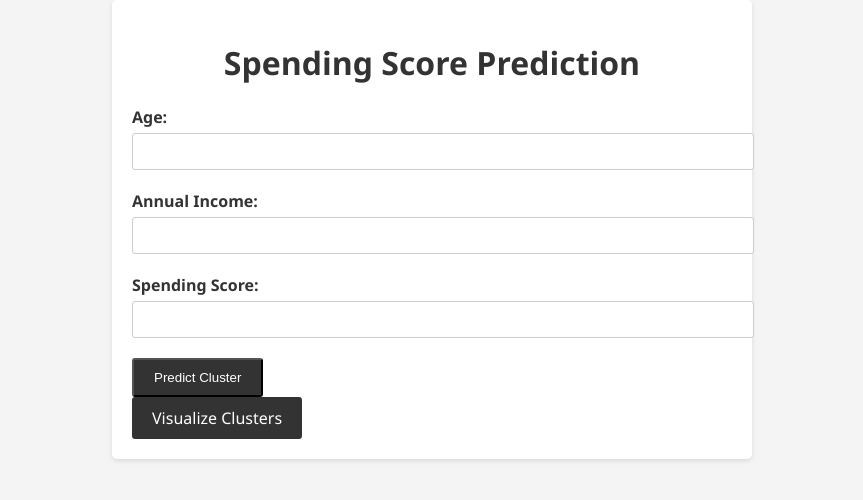
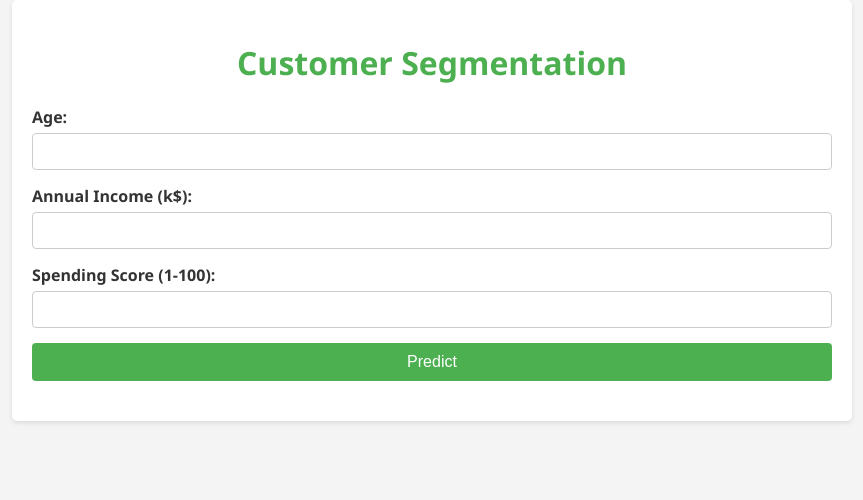
Before and after one commit to Thorne-Musau/Consumer-Segmentation-Analysis, a Flask app: page / in a window 1280 px wide. Shown: the top 500 px of the page, without its empty margins (208-1071 px from the left). Run offline with Flask 3, Linux system fonts and the light colour scheme; parts of the project's set-up code (start-up, migrations or seed data) failed here and were passed over; some libraries are stand-ins or nearby versions.

Commit message:
New changes

```diff
--- a/webapp/app.py
+++ b/webapp/app.py
@@ -7,7 +7,7 @@ import plotly.express as px
 import plotly.graph_objects as go
 
 
-app = Flask(__name__)
+app = Flask(__name__, static_folder='static')
 
 df = pd.read_csv('../Mall_Customers.csv')
 df1 =pd.read_csv('../Labelled.csv')
@@ -36,8 +36,28 @@ def predict():
         # Make predictions for the new customer
         predicted_cluster = model.predict(new_customer_features)
 
-        # Render the result on the web page
-        return render_template('result.html', cluster=predicted_cluster[0])
+        # Get the recommendations based on the predicted cluster
+        recommendations = get_recommendations(predicted_cluster)
+
+        # Create a 3D scatter plot to visualize the clusters
+        fig = px.scatter_3d(df1, x='Annual Income (k$)', y='Spending Score (1-100)', z='Age',
+                            title='Customer Segmentation',
+                            labels={'clusters': 'Cluster Membership', 'Age': 'Age'})
+
+        # Add hover text with additional information
+        fig.update_traces(hovertemplate='<br>Annual Income: %{x}k$<br>Spending Score: %{y}<br>Age: %{z}<br>Cluster: %{marker.color}')
+
+        # Update layout for better visualization
+        fig.update_layout(scene=dict(
+                            xaxis_title='Annual Income (k$)',
+                            yaxis_title='Spending Score (1-100)',
+                            zaxis_title='Age'),
+                          margin=dict(l=0, r=0, b=0, t=50))
+
+        # Convert the figure to JSON
+        plot_json = fig.to_json()
+
+        return jsonify(cluster=int(predicted_cluster[0]), recommendations=recommendations, plot=plot_json)
 
 @app.route('/visualize')
 def visualize():
--- a/webapp/static/style.css
+++ b/webapp/static/style.css
@@ -7,7 +7,7 @@ body {
 }
 
 .container {
-    max-width: 600px;
+    max-width: 800px;
     margin: 0 auto;
     padding: 20px;
     background-color: #fff;
@@ -17,54 +17,59 @@ body {
 
 h1 {
     text-align: center;
-    color: #333;
+    color: #4CAF50;
 }
 
 .form-group {
-    margin-bottom: 20px;
+    margin-bottom: 15px;
 }
 
-label {
+.form-group label {
     display: block;
+    margin-bottom: 5px;
     font-weight: bold;
-    margin-bottom: 5px;
 }
 
-input[type="number"] {
+.form-group input {
     width: 100%;
     padding: 10px;
+    box-sizing: border-box;
     border: 1px solid #ccc;
-    border-radius: 3px;
+    border-radius: 4px;
 }
 
-.btn {
-    display: inline-block;
-    padding: 10px 20px;
-    background-color: #333;
-    color: #fff;
-    text-decoration: none;
-    border-radius: 3px;
-    transition: background-color 0.3s ease;
+button {
+    width: 100%;
+    padding: 10px;
+    background-color: #4CAF50;
+    color: white;
+    border: none;
+    border-radius: 4px;
+    cursor: pointer;
+    font-size: 16px;
 }
 
-.btn:hover {
-    background-color: #555;
+button:hover {
+    background-color: #45a049;
 }
 
-.result {
+.result, .visualization {
     margin-top: 20px;
-    padding: 10px;
-    background-color: #d4edda;
-    border: 1px solid #c3e6cb;
-    border-radius: 3px;
-    color: #155724;
 }
 
-.error {
-    margin-top: 20px;
+.result h2 {
+    color: #4CAF50;
+}
+
+.result ul {
+    list-style-type: none;
+    padding: 0;
+}
+
+.result ul li {
+    background: #f9f9f9;
+    margin: 5px 0;
     padding: 10px;
-    background-color: #f8d7da;
-    border: 1px solid #f5c6cb;
-    border-radius: 3px;
-    color: #721c24;
+    border-radius: 4px;
+    border: 1px solid #ddd;
 }
--- a/webapp/templates/index.html
+++ b/webapp/templates/index.html
@@ -2,40 +2,46 @@
 <html lang="en">
 <head>
     <meta charset="UTF-8">
-    <meta http-equiv="X-UA-Compatible" content="IE=edge">
     <meta name="viewport" content="width=device-width, initial-scale=1.0">
-    <link rel="stylesheet" href="../static/style.css">
-    <title>Cluster Prediction</title>
+    <title>Customer Segmentation</title>
+    <link rel="stylesheet" href="..\static\style.css">
 </head>
 <body>
     <div class="container">
-        <h1>Spending Score Prediction</h1>
-        <form method="post" action="/predict">
+        <h1>Customer Segmentation</h1>
+        <form id="prediction-form">
             <div class="form-group">
                 <label for="age">Age:</label>
-                <input type="number" name="age" required>
+                <input type="number" id="age" name="age" required>
             </div>
             <div class="form-group">
-                <label for="annual_income">Annual Income:</label>
-                <input type="number" name="annual_income" required>
+                <label for="annual_income">Annual Income (k$):</label>
+                <input type="number" id="annual_income" name="annual_income" required>
             </div>
             <div class="form-group">
-                <label for="spending_score">Spending Score:</label>
-                <input type="number" name="spending_score" required>
+                <label for="spending_score">Spending Score (1-100):</label>
+                <input type="number" id="spending_score" name="spending_score" required>
             </div>
-            <button type="submit" class="btn">Predict Cluster</button>
+            <button type="submit">Predict</button>
         </form>
-        <a href="/visualize" class="btn">Visualize Clusters</a>
-        {% if prediction %}
-        <div class="result">
-            <h2>Predicted Cluster: {{ prediction }}</h2>
-        </div>
-        {% endif %}
-        {% if error %}
-        <div class="error">
-            <p>Error: {{ error }}</p>
-        </div>
-        {% endif %}
+        <div class="result" id="result"></div>
+        <div class="visualization" id="visualization"></div>
     </div>
+    <script src="https://cdn.plot.ly/plotly-latest.min.js"></script>
+    <script>
+        document.getElementById('prediction-form').addEventListener('submit', function(event) {
+            event.preventDefault();
+            const formData = new FormData(event.target);
+            fetch('/predict', {
+                method: 'POST',
+                body: formData
+            })
+            .then(response => response.json())
+            .then(data => {
+                document.getElementById('result').innerHTML = `<h2>Predicted Cluster: ${data.cluster}</h2><h3>Recommendations:</h3><ul>${data.recommendations.map(rec => `<li>${rec}</li>`).join('')}</ul>`;
+                Plotly.newPlot('visualization', data.plot.data, data.plot.layout);
+            });
+        });
+    </script>
 </body>
 </html>
```
Also changed, not shown: README.md.
